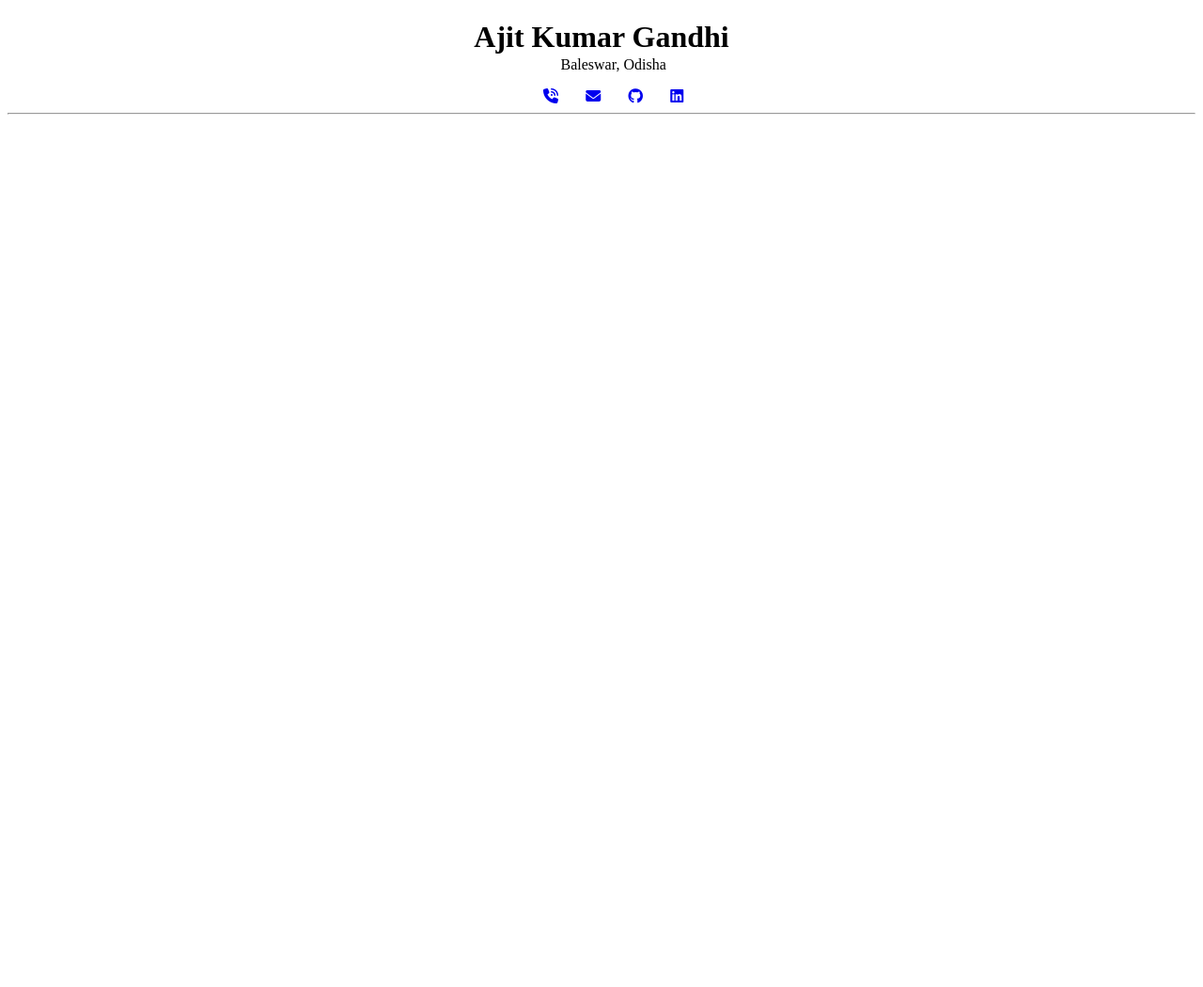
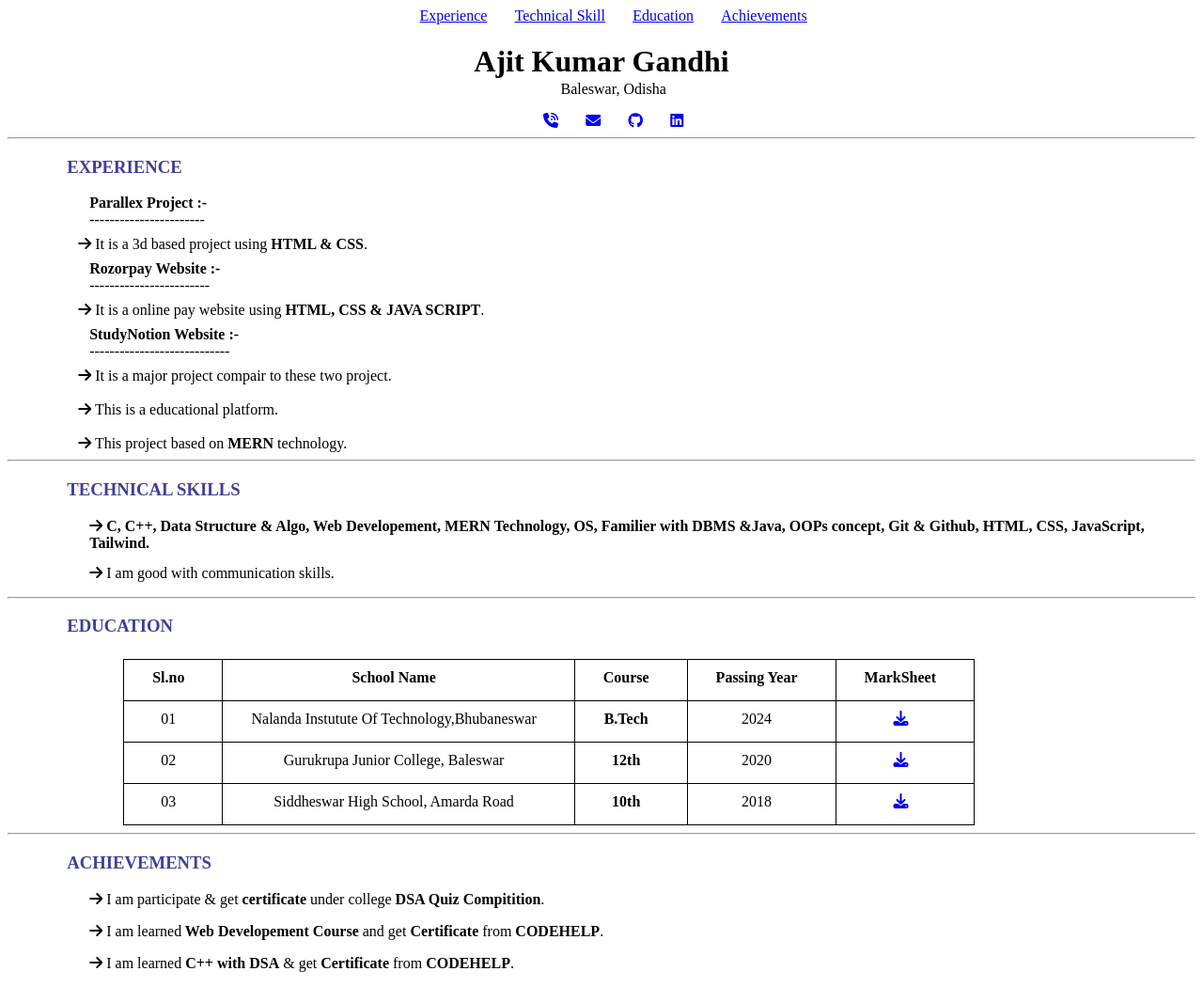
Before and after one commit to ajitGandhi095/CSS1, a plain HTML site: page Day-1/Assignment.html in a window 1280 px wide. Shown: the whole page at 94% size. Before the commit the page ends 800 px from the top, so only its background shows below. Drawn offline with Linux system fonts and the light colour scheme.

Commit message:
Added a project

```diff
--- a/Day-1/Assign_style.css
+++ b/Day-1/Assign_style.css
@@ -9,3 +9,35 @@ a{
 .header{
     text-align: center;
 }
+#div1{
+    padding-left: 5%;
+}
+.para1{
+    padding-top: 1%;
+    padding: 1%;
+}
+#div2{
+    padding-left: 5%;
+}
+#div3{
+    padding-left: 5%;
+}
+table, tr, td, th{
+    border: 1px solid black;
+    border-collapse: collapse;
+    text-align: center;
+    padding-top: 10px;
+    padding-bottom: 15px;
+    padding-left: 30px;
+    padding-right: 40px;
+}
+#div4{
+    padding-left: 5%;
+}
+html{
+    scroll-behavior: smooth;
+}
+.smooth{
+    text-align: center;
+    scroll-behavior: smooth;
+}
--- a/Day-1/Assignment.html
+++ b/Day-1/Assignment.html
@@ -9,6 +9,12 @@
     <link rel="stylesheet" href="https://cdnjs.cloudflare.com/ajax/libs/font-awesome/6.5.1/css/all.min.css" integrity="sha512-DTOQO9RWCH3ppGqcWaEA1BIZOC6xxalwEsw9c2QQeAIftl+Vegovlnee1c9QX4TctnWMn13TZye+giMm8e2LwA==" crossorigin="anonymous" referrerpolicy="no-referrer" />
 </head>
 <body>
+     <div class="smooth">
+        <a href="#div1">Experience</a>
+        <a href="#div2">Technical Skill</a>
+        <a href="#div3">Education</a>
+        <a href="#div4">Achievements</a>
+     </div>
 
     <header>
         <h1 class="header">Ajit Kumar Gandhi</h1>
@@ -21,8 +27,99 @@
             <a href="https://github.com/ajitGandhi095/CSS1"><i class="fa-brands fa-github"></i></a>
             <a href="https://www.linkedin.com/in/ajit-gandhi-74676522a/"><i class="fa-brands fa-linkedin"></i></a>
         </div>
-        <hr>
+       <hr>
     </header>
+
+    <main>
+        <div>
+            <div id="div1">
+                <h3 style="color: rgb(65, 63, 152);">EXPERIENCE</h3>
+                <p style="margin-top: 1%;"><strong>Parallex Project :-</strong><br>
+                    <span>-----------------------</span>
+                    <p class="para1">
+                        <i class="fa-solid fa-arrow-right"></i> It is a 3d based project using <strong>HTML & CSS</strong>.
+                    </p>
+                </p>
+
+                <p style="margin-top: 1%;"><strong>Rozorpay Website :-</strong><br>
+                    <span>------------------------</span>
+                    <p class="para1">
+                        <i class="fa-solid fa-arrow-right"></i> It is a online pay website using <strong>HTML, CSS & JAVA SCRIPT</strong>.
+                    </p>
+                </p>
+                <p style="margin-top: 1%;"><strong>StudyNotion Website :-</strong><br>
+                    <span>----------------------------</span>
+                     <p class="para1">
+                        <i class="fa-solid fa-arrow-right"></i> It is a major project compair to these two project.<br><br>
+                        <i class="fa-solid fa-arrow-right"></i> This is a educational platform.<br><br>
+                        <i class="fa-solid fa-arrow-right"></i> This project based on <strong>MERN</strong> technology.
+                     </p>
+                </p>
+
+            </div><hr>
+
+            <div id="div2">
+                <h3 style="color: rgb(65, 63, 152);">TECHNICAL SKILLS</h3>
+                <p style="margin-top: 1%;"><i class="fa-solid fa-arrow-right"></i><strong> C, C++, Data Structure & Algo, Web Developement, MERN Technology, OS, Familier with DBMS &Java, OOPs concept, Git & Github, HTML, CSS, JavaScript, Tailwind.</strong></p><br>
+
+                <p><i class="fa-solid fa-arrow-right"></i> I am good with communication skills.</p>
+            </div><hr>
+
+            <div id="div3">
+                <h3 style="color: rgb(65, 63, 152);">EDUCATION</h3>
+
+                <div style="margin-top: 2%; padding-left: 5%;">
+                    <table>
+                        <tr>
+                            <th>Sl.no</th>
+                            <th>School Name</th>
+                            <th>Course</th>
+                            <th>Passing Year</th>
+                            <th>MarkSheet</th>
+                        </tr>
+                        <tr>
+                            <td>01</td>
+                            <td>Nalanda Instutute Of Technology,Bhubaneswar</td>
+                            <td><strong>B.Tech</strong></td>
+                            <td>2024</td>
+                            <td><a href="./sem/6th sem.jpeg" download class="x"><i class="fa-solid fa-download"></i></a></td>
+                        </tr>
+                        <tr>
+                            <td>02</td>
+                            <td>Gurukrupa Junior College, Baleswar</td>
+                            <td><strong>12th</strong></td>
+                            <td>2020</td>
+                            <td><a href="./sem/6th sem.jpeg" download class="x"><i class="fa-solid fa-download"></i></a></td>
+                        </tr>
+                        <tr>
+                            <td>03</td>
+                            <td>Siddheswar High School, Amarda Road</td>
+                            <td><strong>10th</strong></td>
+                            <td>2018</td>
+                            <td><a href="./sem/6th sem.jpeg" download class="x"><i class="fa-solid fa-download"></i></a></td>
+                        </tr>
+                    </table>
+                </div>
+            </div><hr>
+
+            <div id="div4">
+                <h3 style="color: rgb(65, 63, 152);">ACHIEVEMENTS</h3>
+
+                <p style="margin-top: 1%;"><i class="fa-solid fa-arrow-right"></i>
+                    I am participate & get <strong>certificate</strong> under college <strong>DSA Quiz Compitition</strong>.
+                </p>
+
+                <p style="margin-top: 1%;"><i class="fa-solid fa-arrow-right"></i>
+                    I am learned<strong> Web Developement Course</strong> and get <strong>Certificate</strong> from <strong>CODEHELP</strong>.
+                </p>
+
+                <p style="margin-top: 1%;"><i class="fa-solid fa-arrow-right"></i>
+                    I am learned <strong>C++ with DSA</strong> & get <strong>Certificate</strong> from <strong>CODEHELP</strong>.
+                </p>
+            </div>
+
+        </div>
+    </main>
 
 </body>
 </html>
```
Also changed, not shown: Day-1/sem/6th sem.jpeg (added).
